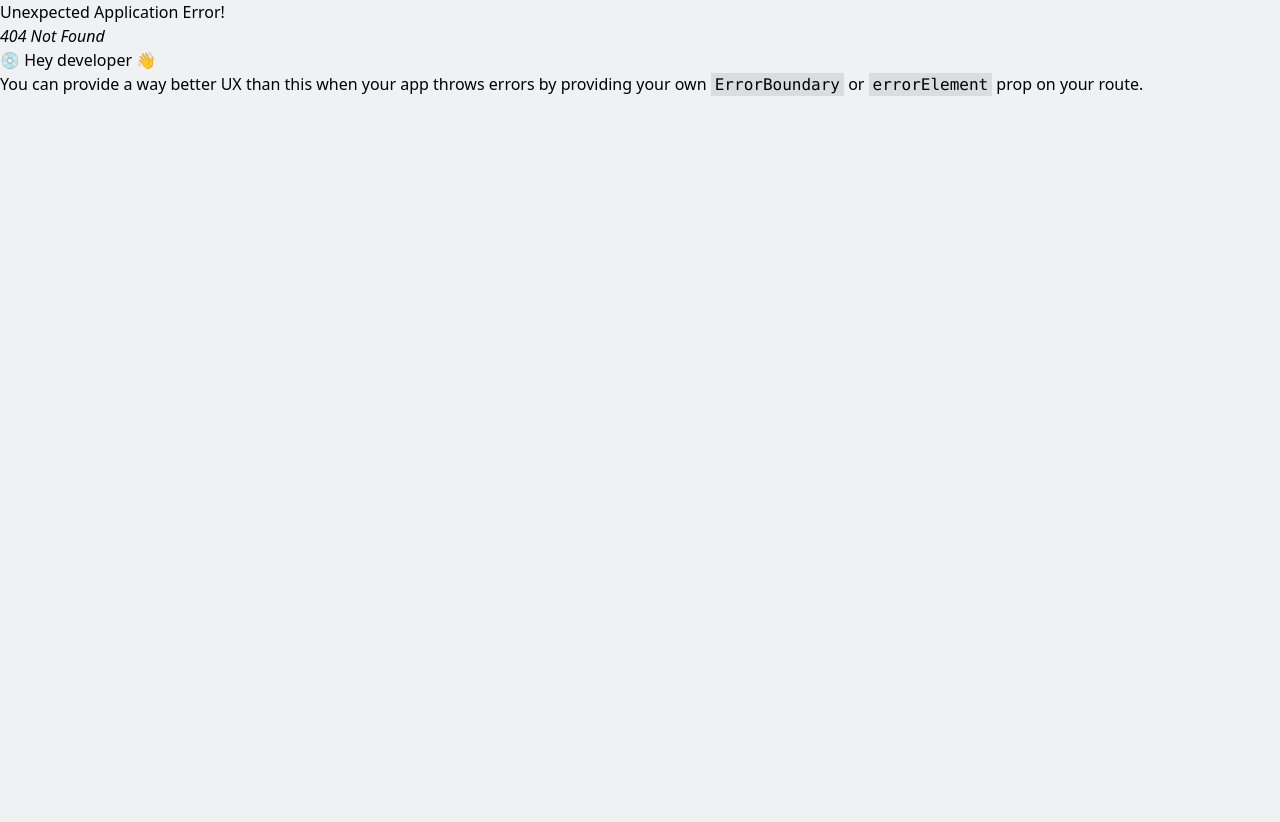
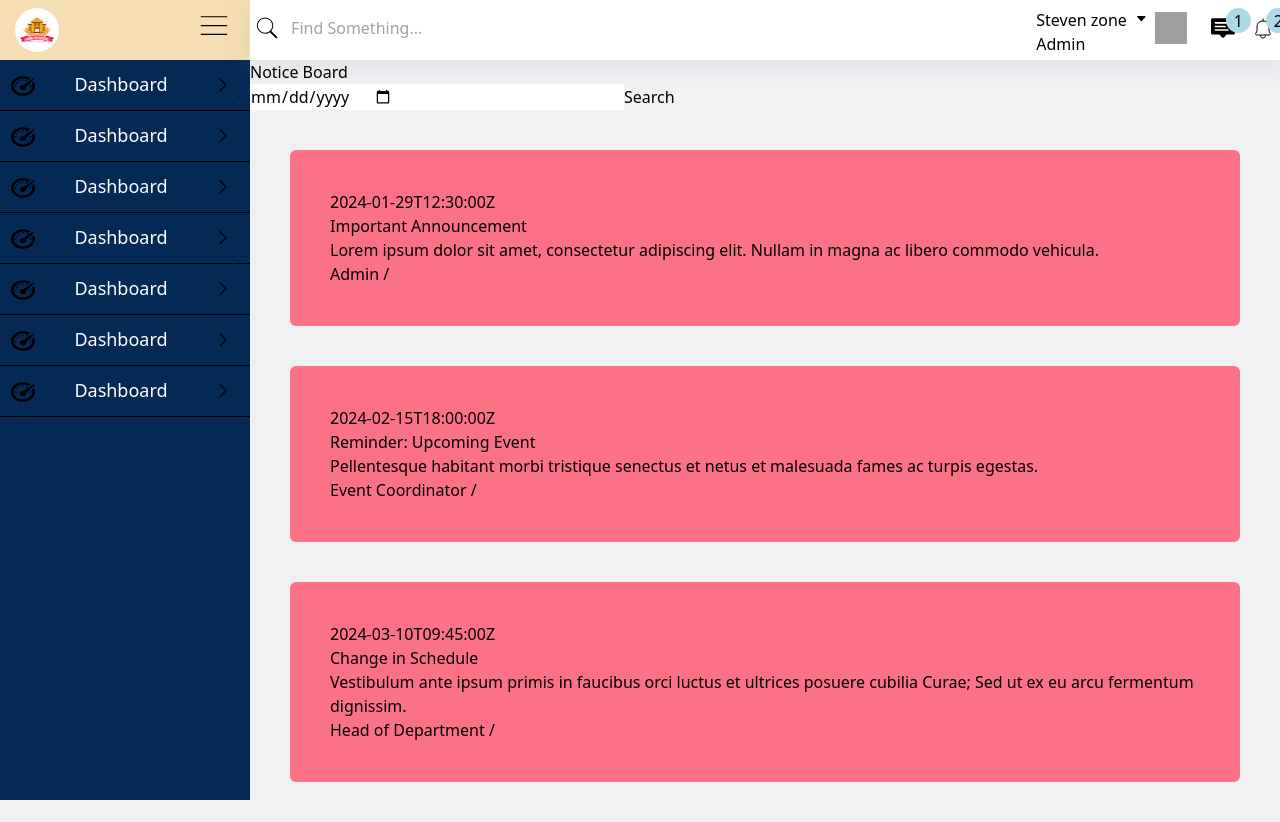
Before and after one commit to Rkhan76/School-Management-System-React, a React (Vite) app: page /notice in a window 1280 px wide. Before the commit this address had no page. Before the commit the page ends 800 px from the top, so only its background shows below. Built offline with nearby package versions, Linux system fonts and the light colour scheme; grey boxes are pictures that could not be loaded.

Commit message:
Add assignment and notice page and their routes

```diff
--- /dev/null
+++ b/src/Components/Student/Notice/Notice.jsx
@@ -0,0 +1,52 @@
+import React from 'react'
+
+function Notice() {
+    const notices = [
+      {
+        title: 'Important Announcement',
+        noticeData:
+          'Lorem ipsum dolor sit amet, consectetur adipiscing elit. Nullam in magna ac libero commodo vehicula.',
+        author: 'Admin',
+        timestamp: '2024-01-29T12:30:00Z',
+      },
+      {
+        title: 'Reminder: Upcoming Event',
+        noticeData:
+          'Pellentesque habitant morbi tristique senectus et netus et malesuada fames ac turpis egestas.',
+        author: 'Event Coordinator',
+        timestamp: '2024-02-15T18:00:00Z',
+      },
+      {
+        title: 'Change in Schedule',
+        noticeData:
+          'Vestibulum ante ipsum primis in faucibus orci luctus et ultrices posuere cubilia Curae; Sed ut ex eu arcu fermentum dignissim.',
+        author: 'Head of Department',
+        timestamp: '2024-03-10T09:45:00Z',
+      },
+    ]
+
+
+    const noticeToShow = notices.map((notice, index) => (
+      <div className='m-10 bg-rose-400 p-10 rounded-md' key={index}>
+        <div>{notice.timestamp}</div>
+        <h5>{notice.title}</h5>
+        <p>{notice.noticeData}</p>
+        <p>{notice.author} / </p>
+      </div>
+    ))
+
+
+  return (
+    <div>
+      <h1>Notice Board</h1>
+      <div className='flex'>
+        <input type="date" />
+        <input type="text" />
+        <button>Search</button>
+      </div>
+      {noticeToShow}
+    </div>
+  )
+}
+
+export default Notice
--- /dev/null
+++ b/src/Components/Student/StudentAssignment/StudentAssignment.jsx
@@ -0,0 +1,31 @@
+import React from 'react'
+
+function StudentAssignment() {
+  const assignments = [
+    { subject: 'english', teacher: 'miss monika', task: 'hello' },
+    { subject: 'math', teacher: 'mr. smith', task: 'solve equations' },
+    {
+      subject: 'history',
+      teacher: 'ms. jones',
+      task: 'research a historical event',
+    },
+  ]
+
+const assignmentCode = assignments.map((assignment,index)=>(
+    <div className='m-10 p-10 rounded-md bg-orange-700' key={index}>
+        <p>Assignment: {index+1}</p>
+        {Object.entries(assignment).map(([key,value])=>(
+            <p>{key} : {value}</p>
+        ))}
+    </div>
+))
+
+  return (
+      <div>
+        {assignmentCode}
+        </div>
+
+  )
+}
+
+export default StudentAssignment
--- a/src/main.jsx
+++ b/src/main.jsx
@@ -16,6 +16,8 @@ import StudentAttendance from './Components/Student/StudentAttendence/StudentAtt
 import StudentProfile from './Components/Student/StudentProfile/StudentProfile.jsx'
 import StudentResult from './Components/Student/StudentResult/StudentResult.jsx'
 import StudentTimeTable from './Components/Student/StudentTimeTable/StudentTimeTable.jsx'
+import StudentAssignment from './Components/Student/StudentAssignment/StudentAssignment.jsx'
+import Notice from './Components/Student/Notice/Notice.jsx'
 
 
 
@@ -30,6 +32,8 @@ const router = createBrowserRouter(
         <Route path="attendence" element={<StudentAttendance />} />
         <Route path="result" element={<StudentResult />} />
         <Route path="timetable" element={<StudentTimeTable />} />
+        <Route path='assignment' element={<StudentAssignment/>} />
+        <Route path='notice' element={<Notice/>} />
       </Route>
       <Route path="/parents" element={<Hllo />}>
         <Route path="bye" element={<Bye />} />
```
